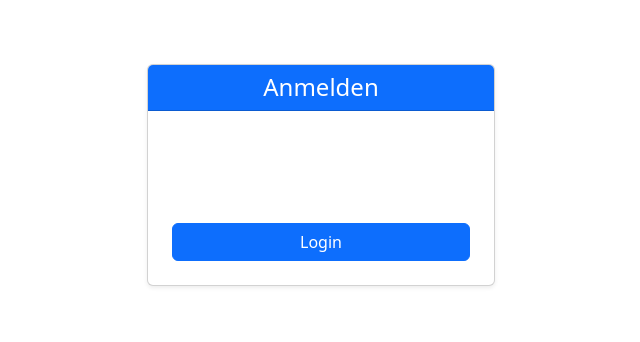
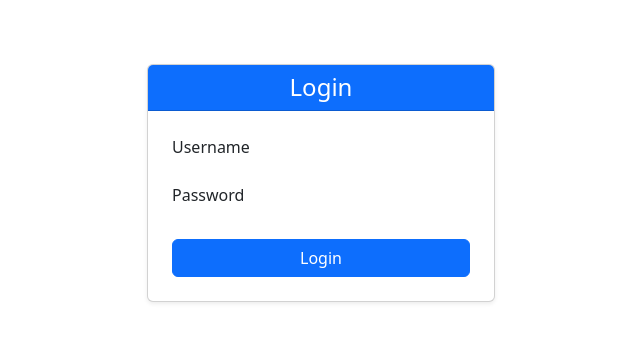
Before and after one commit to jjk4/opencent, a Django app: template manager/templates/registration/login.html in a window 1280 px wide. Shown: the part 97-439 px from the top of the page, without its empty margins (319-959 px from the left). Run offline with Django 5.2, Linux system fonts and the light colour scheme; the template is opened without the code that fills it, so the values that code supplies are empty; the visitor is signed in with stand-in values (Sample User, id 1); data comes from the database, SQL or seed files in the repository; some libraries are stand-ins or nearby versions.

Commit message:
translations for registration

```diff
--- a/manager/templates/registration/login.html
+++ b/manager/templates/registration/login.html
@@ -1,4 +1,5 @@
 {% extends "master.html" %}
+{% load i18n %}
 
 {% block content %}
 <div class="container mt-5">
@@ -7,25 +8,25 @@
 
       <div class="card shadow-sm">
         <div class="card-header text-bg-primary text-center">
-          <h4 class="mb-0">Anmelden</h4>
+          <h4 class="mb-0">{% trans "Login" %}</h4>
         </div>
 
         <div class="card-body p-4">
 
           {% if form.errors %}
             <div class="alert alert-danger" role="alert">
-              Dein Benutzername und Passwort stimmen nicht überein. Bitte versuche es erneut.
+              {% trans "Your username and password didn't match. Please try again." %}
             </div>
           {% endif %}
 
           {% if next %}
             {% if user.is_authenticated %}
               <div class="alert alert-warning" role="alert">
-                Dein Konto hat keinen Zugriff auf diese Seite. Bitte melde dich mit einem passenden Konto an.
+                {% trans "Your account doesn't have access to this page. Please log in with a suitable account." %}
               </div>
             {% else %}
               <div class="alert alert-info" role="alert">
-                Bitte melde dich an, um diese Seite zu sehen.
+                {% trans "Please log in to view this page." %}
               </div>
             {% endif %}
           {% endif %}
@@ -35,20 +36,20 @@
 
             <div class="mb-3 input-group-hack">
               <label for="{{ form.username.id_for_label }}" class="form-label">
-                {{ form.username.label }}
+                {% trans "Username" %}
               </label>
               {{ form.username }}
             </div>
 
             <div class="mb-3 input-group-hack">
               <label for="{{ form.password.id_for_label }}" class="form-label">
-                {{ form.password.label }}
+                {% trans "Password" %}
               </label>
               {{ form.password }}
             </div>
 
             <div class="d-grid gap-2 mt-4">
-              <input type="submit" class="btn btn-primary" value="Login">
+              <input type="submit" class="btn btn-primary" value="{% trans 'Login' %}">
             </div>
 
             <input type="hidden" name="next" value="{{ next }}">
```
Also changed, not shown: locale/de/LC_MESSAGES/django.po, locale/en/LC_MESSAGES/django.po.
